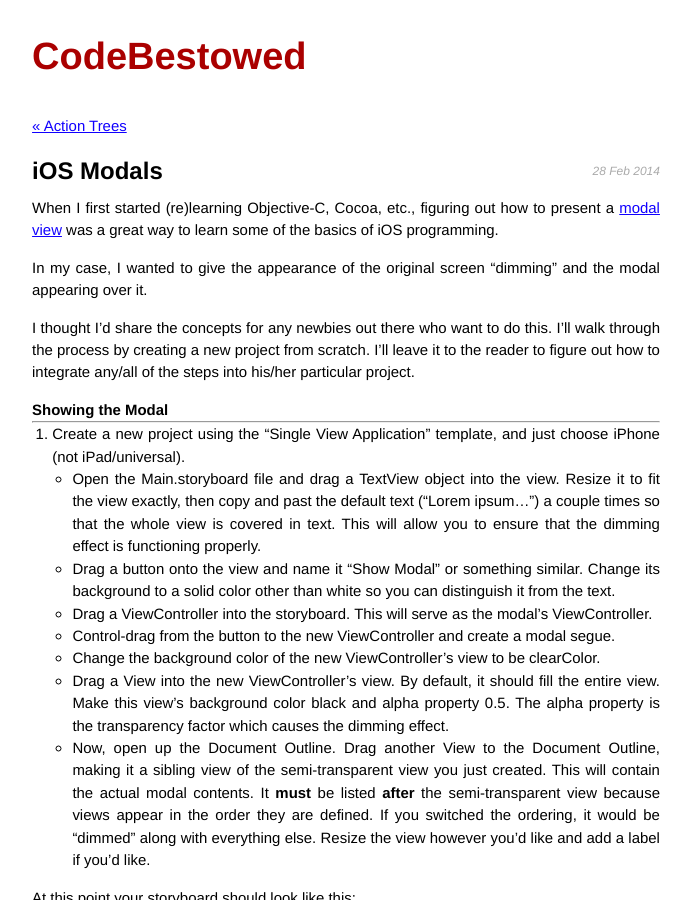
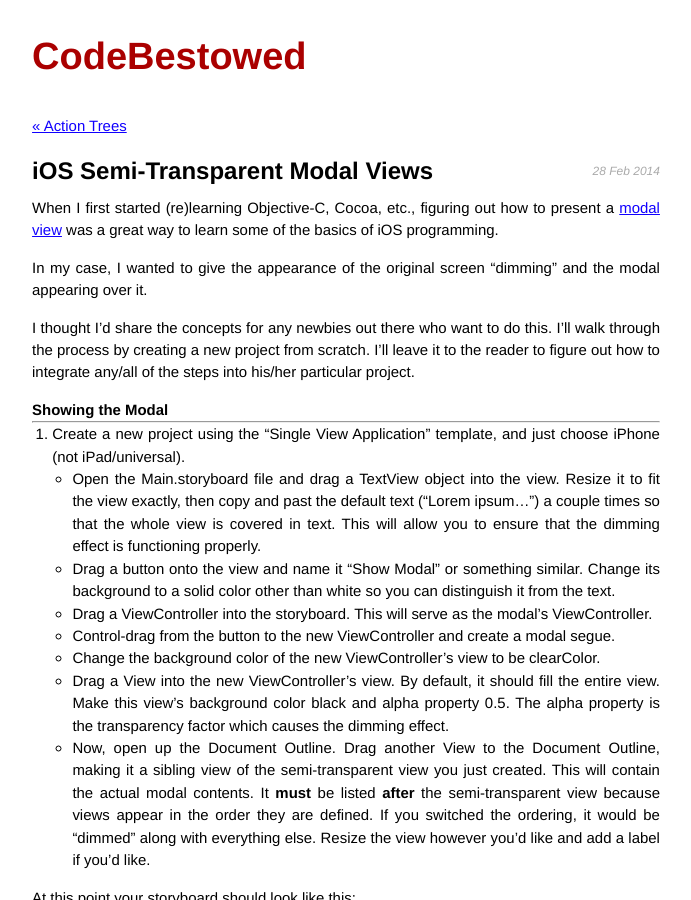
Before and after one commit to etipton/etipton.github.io, a Jekyll site: the page built from _posts/2014-02-28-ios-semi-transparent-modal-views.markdown, in a window 1280 px wide and 900 px high. Shown: the whole window, without its empty margins (294-985 px from the left). Built offline with Jekyll 4.4.1, drawn with Linux system fonts in a browser that asks for light colours; nearby versions of some CDN libraries; Markdown is read by kramdown in place of the engine named in the settings.

Commit message:
renamed post

```diff
--- a/_posts/2014-02-28-ios-modals.markdown
+++ b/_posts/2014-02-28-ios-semi-transparent-modal-views.markdown
@@ -1,6 +1,6 @@
 ---
 layout: post
-title:  "iOS Modals"
+title:  "iOS Semi-Transparent Modal Views"
 date:   2014-02-28 00:00:00
 categories: ios technical
 ---
```
